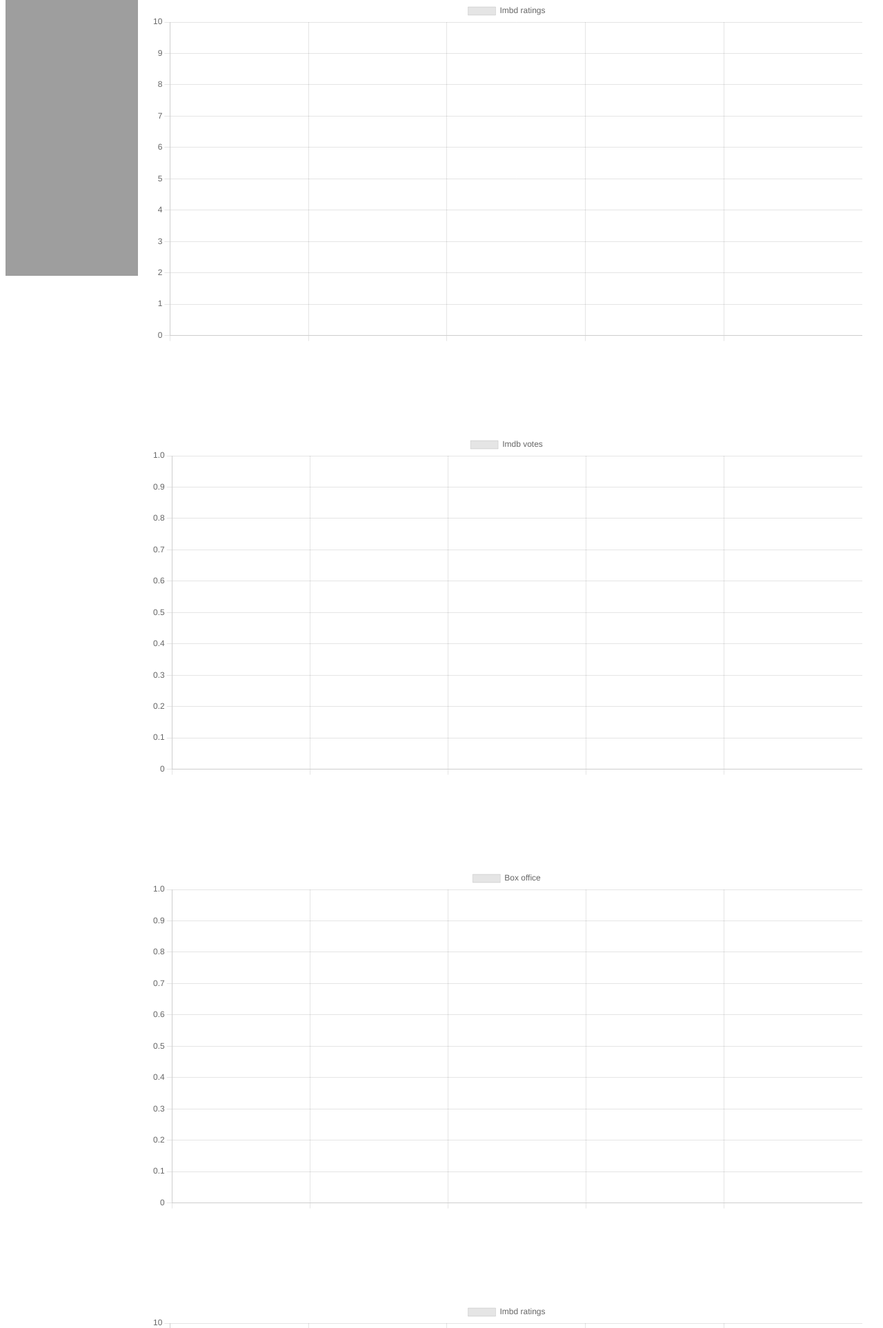
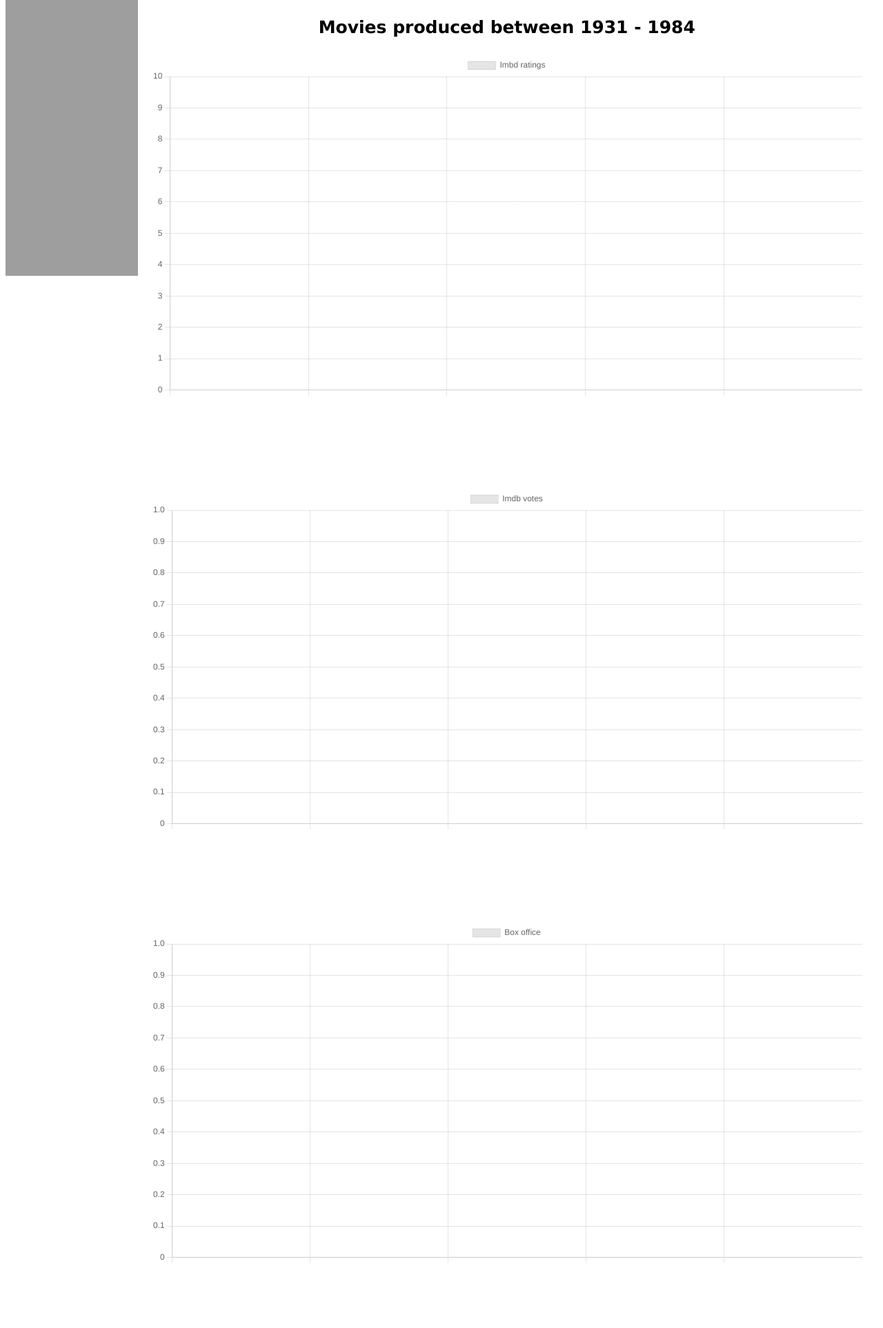
Before and after one commit to daggyz/moviewebsite, a Django app: page /plots in a window 1280 px wide. Shown: the part 408-2334 px from the top of the page at 69% size. Run offline with Django 3.2, Linux system fonts and the light colour scheme; parts of the project's set-up code (start-up, migrations or seed data) failed here and were passed over; grey boxes are pictures that could not be loaded.

Commit message:
last fix

```diff
--- a/my_django_app/movies/templates/base.html
+++ b/my_django_app/movies/templates/base.html
@@ -7,7 +7,7 @@
 
 <head>
 <meta charset="utf-8">
-<title>top 100 movies</title>
+<title>top 95 movies</title>
 </head>
 
 <!-- styling content with CSS -->
--- a/my_django_app/movies/templates/contact.html
+++ b/my_django_app/movies/templates/contact.html
@@ -28,9 +28,9 @@
     background:url(https://i.pinimg.com/originals/f4/37/7d/f4377d9b518446218745580d3c310561.png);
     border-radius: 25px;
     color: white;
-    min-height: 370px;
-    margin-right:20%;
-    margin-left:20%;
+    min-height: 400px;
+    margin-right:10%;
+    margin-left:10%;
     text-align:left;
     height:auto;
 }
--- a/my_django_app/movies/templates/plots.html
+++ b/my_django_app/movies/templates/plots.html
@@ -12,6 +12,12 @@
     text-align:center;
     margin-right:2%;
     margin-left:2%;
+
+}
+
+.all p{
+    font-size: 25px;
+    font-weight: bold;
 }
 
 </style>
@@ -21,7 +27,7 @@
 <body onload="postmessage();" >
 
 <div class="all">
-
+<p>Movies produced between 1931 - 1984</p>
 <canvas id="myChart1" height="150" responsive="false"></canvas>
 <br>
 <br>
@@ -43,6 +49,7 @@
 <br>
 <br>
 <br>
+<p>Movies produced between 1985 - 2004</p>
 <canvas id="myChart4" height="150" responsive="false"></canvas>
 <br>
 <br>
@@ -64,6 +71,7 @@
 <br>
 <br>
 <br>
+<p>Movies produced between 2005 - 2021</p>
 <canvas id="myChart7" height="150" responsive="false"></canvas>
 <br>
 <br>
--- a/my_django_app/movies/templates/random.html
+++ b/my_django_app/movies/templates/random.html
@@ -30,7 +30,7 @@
     background:url(https://i.pinimg.com/originals/f4/37/7d/f4377d9b518446218745580d3c310561.png);
     border-radius: 25px;
     color: white;
-    min-height: 450px;
+    min-height: 500px;
     margin-right:10%;
     margin-left:10%;
     text-align:left;
@@ -104,7 +104,7 @@ Just click popcorn gif!
 </b>
 <br>
 <br>It not only saves time and effort, but it also is a fun way of choosing movie to watch. All you'll have to do is lean back and enjoy the popcorn.</p>
-<p><a href="https://www.thewrap.com/netflix-users-browse-for-programming-twice-as-long-as-cable-viewers-study-says/">(reference)</a></p>
+<p><a href="https://www.thewrap.com/netflix-users-browse-for-programming-twice-as-long-as-cable-viewers-study-says/">(click here to see more)</a></p>
 
 </div>
 
--- a/my_django_app/movies/views.py
+++ b/my_django_app/movies/views.py
@@ -248,7 +248,7 @@ dataHTMLready.append(tableHTML2)
 dataHTMLready.append(tableHTML3)
 
 
-#creating a data frames with titles, descriptions and urls
+#converting element in array from tuple to string
 def convertTuple(tup):
     str =  ''.join(tup)
     return str
@@ -263,7 +263,7 @@ for elem1 in descriptions:
     description_str = convertTuple(elem1)
     descriptions_changed.append(description_str)
 
-
+#creating a data frames with titles, descriptions and urls
 arr1 = np.array(strTitles)
 arr2 = np.array(ulrs_changed)
 arr3 = np.array(descriptions_changed)
```
Also changed, not shown: my_django_app/movies/templates/about.html (+11 -11 lines), my_django_app/movies/templates/index.html (+6 -1 lines), my_django_app/movies/templ.db, my_django_app/templ.db.
